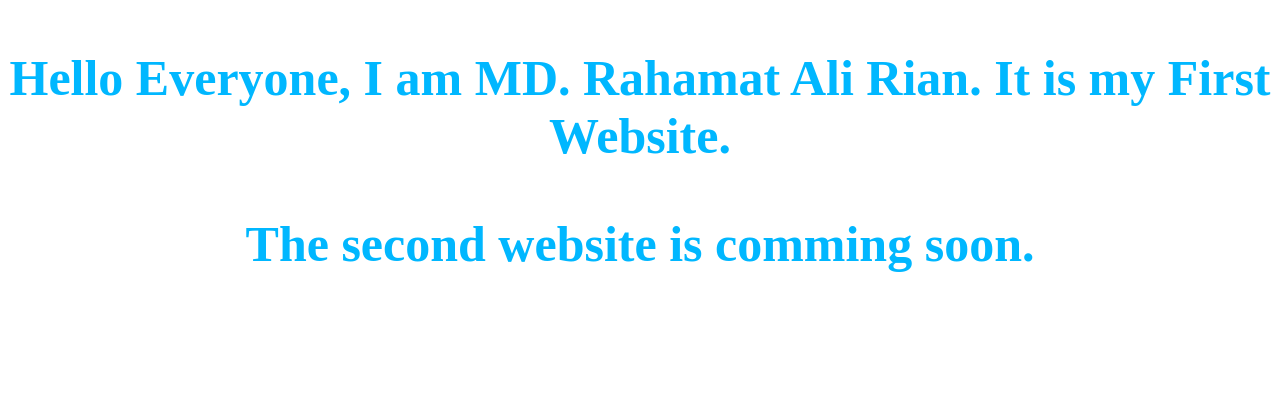
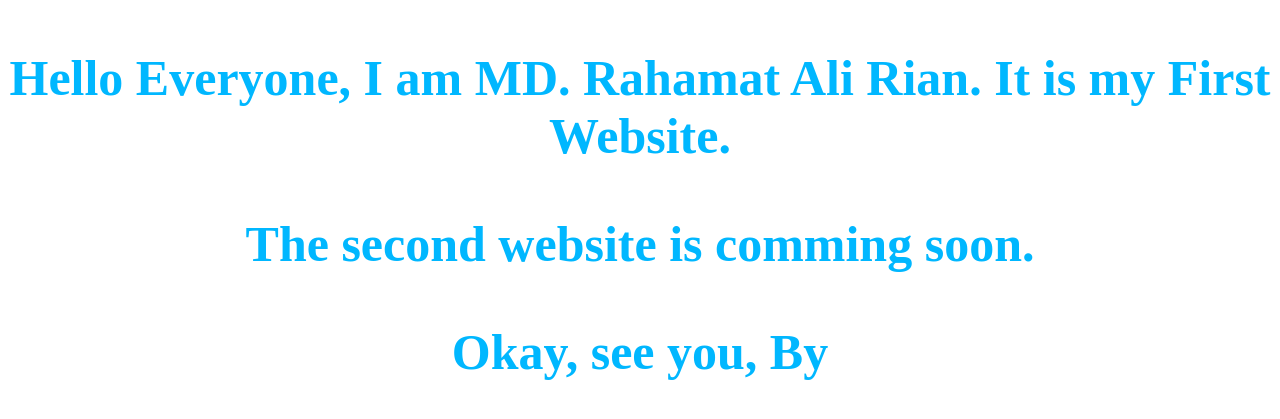
Before and after one commit to rahamatali2024/index, a plain HTML site: page index.html in a window 1280 px wide. Shown: the part 151-570 px from the top of the page. Drawn offline with Linux system fonts and the light colour scheme.

Commit message:
index.html

```diff
--- a/index.html
+++ b/index.html
@@ -16,5 +16,6 @@
 <body>
     <h1> Hello Everyone, I am MD. Rahamat Ali Rian. It is my First Website. </h>
     <p> The second website is comming soon. </p>
+    <p> Okay, see you, By </p>
 </body>
 </html>
```
